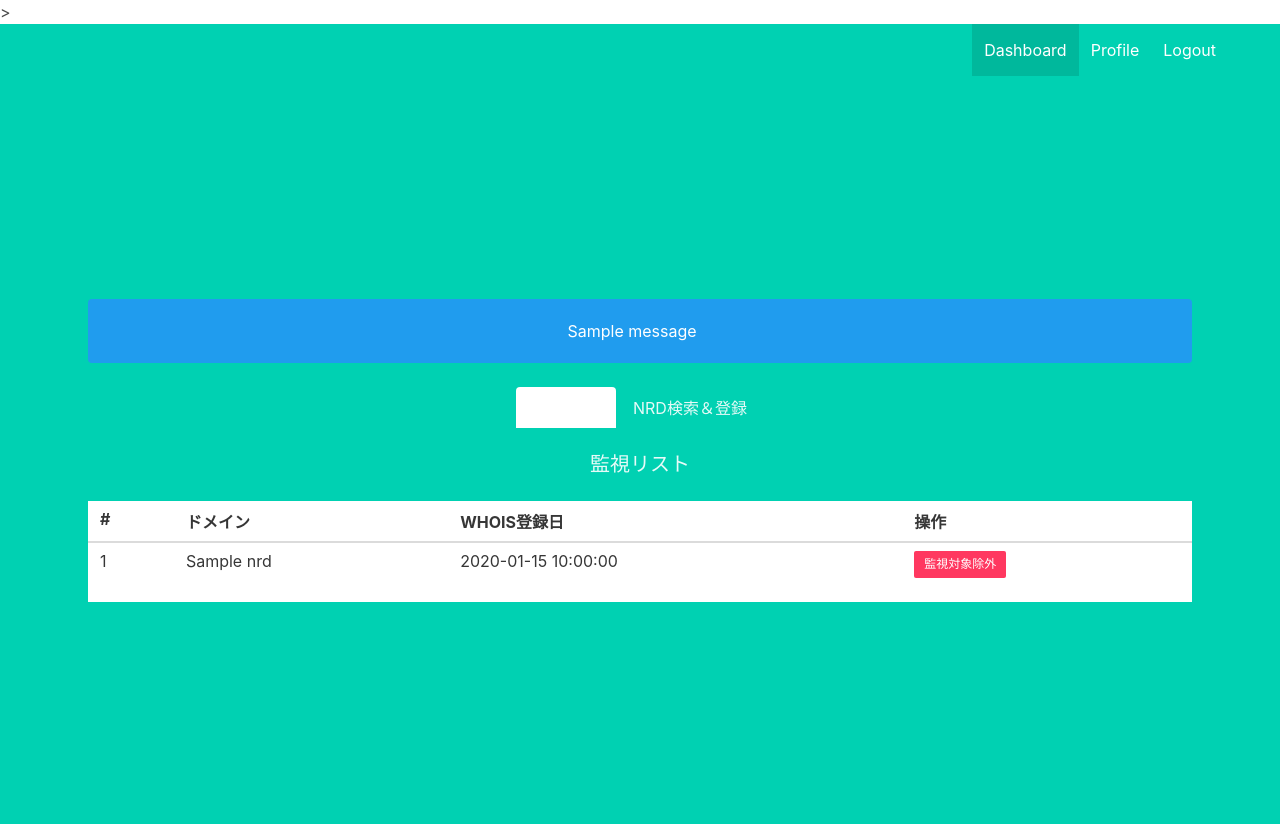
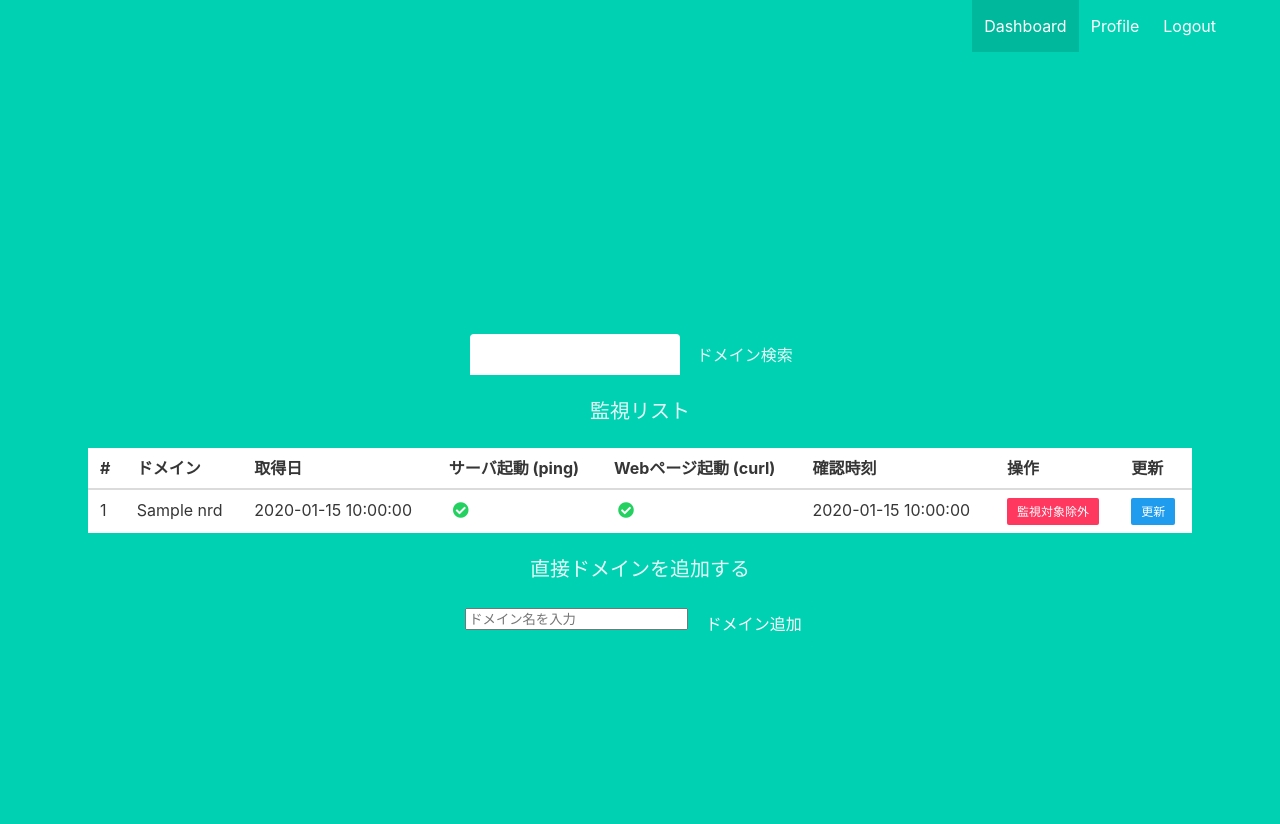
Before and after one commit to GyozaBeer/PhishMonitor, a Flask app: page /dashboard in a window 1280 px wide. After the commit the page ends 632 px from the top, so only its background shows below. Run offline with Flask 3, Linux system fonts and the light colour scheme; a user stored in the database is signed in; tables that the repository leaves empty hold one stand-in row (values such as "Sample post"); one stand-in notice (Sample message) is shown.

Commit message:
flash edit save

```diff
--- a/app/__init__.py
+++ b/app/__init__.py
@@ -3,14 +3,17 @@
 from flask import Flask
 from flask_mail import Mail
 from flask_login import LoginManager
+from flask_migrate import Migrate
 from config import Config
 from app.database import db
 from app.models import User
 from werkzeug.security import generate_password_hash
 
 
+
 mail = Mail()
 login_manager = LoginManager()
+migrate=None
 
 def create_app():
     app = Flask(__name__)
@@ -19,6 +22,7 @@
 
     db.init_app(app)
     mail.init_app(app)
+    migrate=Migrate(app,db)
 
     from app.auth import auth as auth_blueprint
     from app.main import main as main_blueprint
--- a/app/main.py
+++ b/app/main.py
@@ -3,9 +3,10 @@
 from flask import current_app as app  # appインスタンスのインポート
 from flask import Blueprint, render_template, jsonify, request, flash,redirect,url_for,current_app,session
 from flask_login import login_required, current_user
-from utils import nrd_downloader, db_importer
+from utils import nrd_downloader, db_importer, status_checker
 from app.models import NRD
 from app.database import db
+
 
 main = Blueprint('main', __name__)
 
@@ -27,7 +28,7 @@
         nrds = NRD.query.filter(NRD.domain_name.contains(filtered_keyword)).limit(10).all()
 
     app.logger.info("index.html requested with keyword: {}".format(filtered_keyword))
-    return render_template('index.html', nrds=nrds, keyword=keyword)
+    return render_template('index.html', nrds=nrds, keyword=keyword,last_search_keyword=keyword)
 
 @main.route('/download_nrd', methods=['POST'])
 @login_required
@@ -96,8 +97,33 @@
 
 
         # 検索するタイミングでkeywordにフィルターをかける
-        search_results = NRD.query.filter(NRD.domain_name.contains(keyword)).limit(10).all() if keyword else []
+        filtered_keyword = filter_keyword(keyword)
+
+        if filtered_keyword:
+            # フィルタリングされたキーワードで検索
+            search_results = NRD.query.filter(NRD.domain_name.contains(filtered_keyword)).limit(10).all() if keyword else []
+
+        app.logger.info("index.html requested with keyword: {}".format(filtered_keyword))
         watched_nrd_ids = [nrd.id for nrd in current_user.nrds]
+
+    elif active_tab == 'add_domain':
+        # ドメイン追加の処理
+        if request.method == 'POST':
+            domain_name = request.form.get('domain_name')
+            if not domain_name:
+                flash('ドメイン名を入力してください。', 'error')
+                return redirect(url_for('main.dashboard', active_tab='monitor'))
+
+            new_nrd = NRD(domain_name=domain_name)  # 適切な値を設定
+            db.session.add(new_nrd)
+            db.session.commit()
+
+            # 新しいNRDをユーザーの監視リストに追加
+            current_user.add_nrd_to_watchlist(new_nrd)
+            db.session.commit()
+
+            flash(f'{new_nrd.domain_name}が監視対象に追加されました。', 'success')
+            return redirect(url_for('main.dashboard', active_tab='monitor'))
     else:
         # 不正なタブが指定された場合はデフォルト（NRD監視）を表示
         active_tab = 'monitor'
@@ -115,6 +141,7 @@
 @main.route('/add_to_watchlist', methods=['POST'])
 @login_required
 def add_to_watchlist():
+    active_tab = request.form.get('active_tab', 'monitor') # デフォルト値は'monitor'
     nrd_id = request.form.get('nrd_id')
     keyword = request.form.get('keyword')
     current_app.logger.info(f'Received nrd_id: {nrd_id}')
@@ -128,7 +155,7 @@
     else:
         current_app.logger.warning('NRD not found')
         flash('NRDが見つかりませんでした。')
-    return redirect(url_for('main.dashboard', active_tab='search', keyword=keyword))
+    return redirect(url_for('main.dashboard', active_tab=active_tab, keyword=keyword))
 
 
 @main.route('/remove_from_watchlist', methods=['POST'])
@@ -153,3 +180,28 @@
         if seg not in excluded_keywords:
             return seg
     return None  # 何も見つからない場合はNoneを返す
+
+@main.route('/check_status', methods=['POST'])
+@login_required
+def check_status():
+    nrd_id = request.json.get('nrdId')
+    nrd = NRD.query.get(nrd_id)
+    app.logger.info(f"privious nrd.ping_status : {nrd.ping_status}")
+    app.logger.info(f"privious nrd.curl_status : {nrd.curl_status}")
+    if not nrd:
+        return jsonify({'status': 'error', 'message': 'NRD not found'}), 404
+
+    # PingとCurlの実行
+    ping_status = status_checker.check_ping(nrd.domain_name)
+    curl_status = status_checker.check_curl(nrd.domain_name)
+
+    # 結果の保存
+    nrd.ping_status = ping_status
+    nrd.curl_status = curl_status
+    nrd.last_checked = datetime.utcnow()
+    app.logger.info(f"updated nrd.ping_status : {nrd.ping_status}")
+    app.logger.info(f"updated nrd.curl_status : {nrd.curl_status}")
+
+    db.session.commit()
+
+    return jsonify({'status': 'success', 'ping': ping_status, 'curl': curl_status})
--- a/app/models.py
+++ b/app/models.py
@@ -39,8 +39,10 @@
     domain_name = db.Column(db.String(255), nullable=False)
     registration_date = db.Column(db.DateTime, default=datetime.utcnow)
     is_active = db.Column(db.Boolean, default=True)  # 死活状況
+    is_active = db.Column(db.Boolean, default=True)  # 死活状況
     last_checked = db.Column(db.DateTime)  # 最後にチェックした日時
-    # その他のNRD関連フィールド
+    ping_status = db.Column(db.Boolean)  # pingの起動状態
+    curl_status = db.Column(db.Boolean)  # curlの起動状態
 
     def __repr__(self):
         return f"<NRD '{self.domain_name}'>"
--- a/app/static/style.css
+++ b/app/static/style.css
@@ -20,3 +20,12 @@
     text-align: center; /* 中央揃え */
     margin-bottom: 20px; /* 下部の余白 */
 }
+
+#flash-messages {
+    text-align: center;
+    position: fixed;
+    top: 0;
+    left: 0;
+    right: 0;
+    z-index: 9999;
+}
--- a/app/templates/base.html
+++ b/app/templates/base.html
@@ -1,4 +1,4 @@
-<!-- base.html -->>
+<!-- base.html -->
 <!DOCTYPE html>
 <html>
 <head>
@@ -7,6 +7,7 @@
     <meta name="viewport" content="width=device-width, initial-scale-1">
     <title>PhishMonitor</title>
     <link rel="stylesheet" href="https://cdnjs.cloudflare.com/ajax/libs/bulma/0.7.2/css/bulma.min.css">
+    <link rel="stylesheet" href="https://cdnjs.cloudflare.com/ajax/libs/font-awesome/5.15.3/css/all.min.css">
     <link rel="stylesheet" href="{{ url_for('static', filename='style.css') }}">
 </head>
 <body>
@@ -31,6 +32,19 @@
             </nav>
         </div>
 
+        <!-- Flashメッセージ表示領域 -->
+        <div class="container">
+            {% with messages = get_flashed_messages() %}
+                {% if messages %}
+                    <div id="flash-messages" class="notification is-info">
+                        {% for message in messages %}
+                            <p>{{ message }}</p>
+                        {% endfor %}
+                    </div>
+                {% endif %}
+            {% endwith %}
+        </div>
+
         <div class="hero-body">
             <div class="container has-text-centered">
                 {% block content %}
--- a/app/templates/dashboard.html
+++ b/app/templates/dashboard.html
@@ -1,28 +1,19 @@
+<!--dashboard.html-->
 {% extends "base.html" %}
 
 {% block content %}
 <section class="section">
     <div class="container">
-        <!-- Flashメッセージ表示領域 -->
-        {% with messages = get_flashed_messages() %}
-            {% if messages %}
-                <div class="notification is-info">
-                    {% for message in messages %}
-                        <p>{{ message }}</p>
-                    {% endfor %}
-                </div>
-            {% endif %}
-        {% endwith %}
 
         <div class="tabs is-centered is-boxed">
             <ul>
-                <li class="{{ 'is-active' if active_tab == 'monitor' else '' }}"><a href="{{ url_for('main.dashboard', active_tab='monitor') }}">NRD監視</a></li>
-                <li class="{{ 'is-active' if active_tab == 'search' else '' }}"><a href="{{ url_for('main.dashboard', active_tab='search') }}">NRD検索＆登録</a></li>
+                <li class="{{ 'is-active' if active_tab == 'monitor' else '' }}"><a href="{{ url_for('main.dashboard', active_tab='monitor') }}">フィッシングサイト監視</a></li>
+                <li class="{{ 'is-active' if active_tab == 'search' else '' }}"><a href="{{ url_for('main.dashboard', active_tab='search') }}">ドメイン検索</a></li>
             </ul>
         </div>
 
         {% if active_tab == 'monitor' %}
-            <!-- NRD監視機能のコンテンツ -->
+            <!-- フィッシングサイト監視機能のコンテンツ -->
             <div>
                 <h2 class="subtitle">監視リスト</h2>
                 <table class="table is-fullwidth">
@@ -30,8 +21,12 @@
                         <tr>
                             <th>#</th>
                             <th>ドメイン</th>
-                            <th>WHOIS登録日</th>
+                            <th>取得日</th>
+                            <th>サーバ起動 (ping)</th>
+                            <th>Webページ起動 (curl)</th>
+                            <th>確認時刻</th>
                             <th>操作</th>
+                            <th>更新</th>
                         </tr>
                     </thead>
                     <tbody>
@@ -41,6 +36,19 @@
                             <td>{{ nrd.domain_name }}</td>
                             <td>{{ nrd.registration_date }}</td>
                             <td>
+                                <span class="icon {% if nrd.ping_status %}has-text-success{% else %}has-text-danger{% endif %}">
+                                    <i class="{% if nrd.ping_status %}fas fa-check-circle{% else %}fas fa-times-circle{% endif %}"></i>
+                                </span>
+                            </td>
+                            <td>
+                                <span class="icon {% if nrd.curl_status %}has-text-success{% else %}has-text-danger{% endif %}">
+                                    <i class="{% if nrd.curl_status %}fas fa-check-circle{% else %}fas fa-times-circle{% endif %}"></i>
+                                </span>
+                            </td>
+
+
+                            <td>{{ nrd.last_checked }}</td> <!-- 最終確認時刻 -->
+                            <td>
                                 <form action="{{ url_for('main.remove_from_watchlist') }}" method="post" onsubmit="return confirmRemoval();">
                                     <input type="hidden" name="nrd_id" value="{{ nrd.id }}">
                                     <input type="hidden" name="active_tab" value="{{ active_tab }}">
@@ -48,28 +56,40 @@
                                     <button type="submit" class="button is-small is-danger">監視対象除外</button>
                                 </form>
                             </td>
+                            <td>
+                                <button id="updateBtn-{{ nrd.id }}" onclick="updateStatus('{{ nrd.id }}')" class="button is-small is-info">更新</button>
+                                <span id="loading-{{ nrd.id }}" class="icon is-hidden">
+                                    <i class="fas fa-spinner fa-spin"></i>
+                            </td>
                         </tr>
                         {% endfor %}
                     </tbody>
                 </table>
+                <div class="add-domain-form">
+                    <h2 class="subtitle">直接ドメインを追加する</h2>
+                    <form action="/dashboard/add_domain" method="post">
+                        <input type="text" name="domain_name" placeholder="ドメイン名を入力">
+                        <button type="submit" class="button is-primary">ドメイン追加</button>
+                    </form>
+                </div>
             </div>
             <div>
                 {% if monitored_nrds %}
                     <!-- none -->
                 {% else %}
-                    <p><a href="{{ url_for('main.dashboard', active_tab='search') }}">NRD検索＆登録</a>してください。</p>
+                    <p style="margin-top: 20px;"><a href="{{ url_for('main.dashboard', active_tab='search') }}">ドメイン検索</a>してください。</p>
                 {% endif %}
             </div>
         {% elif active_tab == 'search' %}
-            <!-- NRD検索＆登録機能のコンテンツ -->
+            <!-- 検索＆登録機能のコンテンツ -->
             <div>
                 <!-- キーワード検索フォーム -->
                 <form action="{{ url_for('main.dashboard', active_tab='search') }}" method="post" class="field has-addons has-addons-centered">
                     <p class="control">
                         {% if last_search_keyword %}
-                        <input class="input" type="text" id="keyword" name="keyword" placeholder="キーワードでNRD検索" required value="{{ last_search_keyword }}">
+                        <input class="input" type="text" id="keyword" name="keyword" placeholder="example.co.jp" required value="{{ last_search_keyword }}">
                         {% else %}
-                        <input class="input" type="text" id="keyword" name="keyword" placeholder="キーワードでNRD検索" required>
+                        <input class="input" type="text" id="keyword" name="keyword" placeholder="example.co.jp" required>
                         {% endif %}
                     </p>
                     <p class="control">
@@ -80,7 +100,7 @@
                 <!-- 検索結果リスト -->
                 <div id="search-results">
                     {% if search_results %}
-                        <h2 class="subtitle">検索結果</h2>
+                        <h2 class="subtitle">「{{ last_search_keyword }}」の検索結果</h2>
                         <table class="table is-fullwidth">
                             <thead>
                                 <tr>
@@ -116,6 +136,8 @@
                                 {% endfor %}
                             </tbody>
                         </table>
+                        {% else %}
+                            <p>ドメインが見つかりませんでした。</p>
                     {% endif %}
                 </div>
             </div>
--- a/requirements.txt
+++ b/requirements.txt
@@ -15,3 +15,4 @@
 black==23.12.1
 pytest==7.4.3
 pymysql==1.1.0
+Flask-Migrate==4.0.5
```
Also changed, not shown: app/static/script.js (+56 -0 lines), app/templates/index.html (+36 -20 lines), app/templates/login.html (+4 -11 lines), app/templates/profile.html (+20 -3 lines), app/templates/signup.html (+0 -8 lines), utils/status_checker.py (added, +18 -0 lines), 1 other file.
